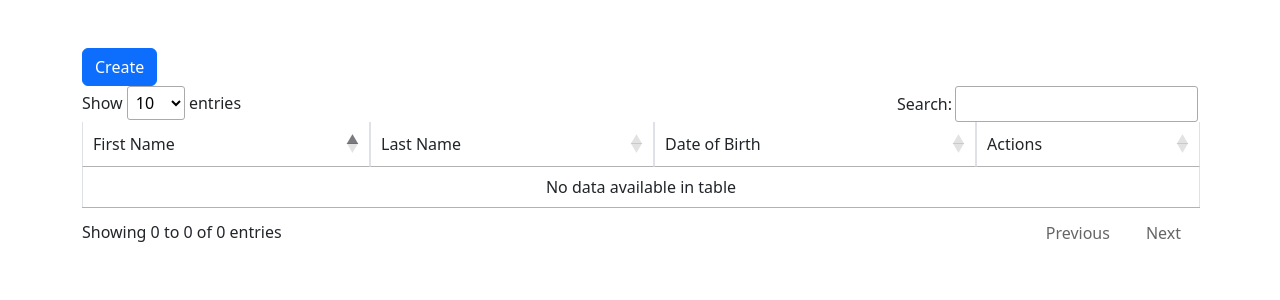
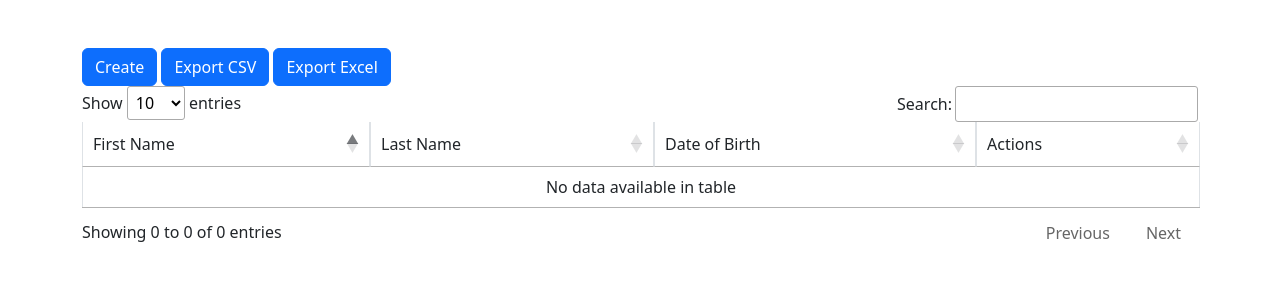
Before and after one commit to johnkuefler/23SP_ReplitExample, a Node server app: page / in a window 1280 px wide. Shown: the part 56-356 px from the top of the page. Run offline with Node 20, Linux system fonts and the light colour scheme; the visitor is signed in with stand-in values (Sample User, id 1); data that the repository does not hold is empty; some libraries are stand-ins or nearby versions.

Commit message:
Added excel

```diff
--- a/config/passport.js
+++ b/config/passport.js
@@ -42,6 +42,7 @@ module.exports = function(passport) {
             newUser.password = newUser.generateHash(password);
             newUser.firstName = req.body.firstName;
             newUser.lastName = req.body.lastName;
+            newUser.role = req.body.role;
 
             // save the user
             newUser.save(function(err) {
--- a/controllers/personController.js
+++ b/controllers/personController.js
@@ -1,4 +1,45 @@
 const Person = require('../models/person');
+const excel = require('exceljs');
+
+exports.exportExcel = async function(req, res) {
+  const workbook = new excel.Workbook();
+  const worksheet = workbook.addWorksheet('Persons');
+
+  let persons = await Person.find({});
+  worksheet.columns = [
+    { header: 'First Name', key: 'firstName', width: 10 },
+    { header: 'Last Name', key: 'lastName', width: 10 },
+    { header: 'Date of Birth', key: 'dateOfBirth', width: 10 },
+  ]
+  worksheet.addRows(persons);
+
+  res.setHeader(
+    'Content-Type',
+    'application/vnd.openxmlformats-officedocument.spreadsheetml.sheet',
+  );
+  res.setHeader(
+    'Content-Disposition',
+    'attachment; filename=' + 'persons.xlsx',
+  );
+  return workbook.xlsx.write(res).then(function() {
+    res.status(200).end();
+  });
+}
+
+exports.exportCsv = async function(req, res) {
+  let persons = await Person.find({});
+
+  let csv = 'First Name, Last Name, Date of Birth\r\n';
+  persons.forEach((person) => {
+    csv += person.firstName + ',';
+    csv += person.lastName + ',';
+    csv += person.dateOfBirth + '\r\n';
+  })
+
+  res.header('Content-Type', 'text/csv');
+  res.attachment('output.csv');
+  return res.send(csv);
+}
 
 exports.create = async function(req, res) {
   let person = new Person({
--- a/models/user.js
+++ b/models/user.js
@@ -9,6 +9,10 @@ const userSchema = new mongoose.Schema(
       required: true
     },
     lastName: {
+      type: String,
+      required: true
+    },
+    role: {
       type: String,
       required: true
     },
--- a/package.json
+++ b/package.json
@@ -13,6 +13,7 @@
     "cookie-parser": "~1.4.4",
     "debug": "~2.6.9",
     "ejs": "~2.6.1",
+    "exceljs": "^4.3.0",
     "express": "~4.16.1",
     "express-session": "^1.17.3",
     "http-errors": "~1.6.3",
--- a/routes/index.js
+++ b/routes/index.js
@@ -9,6 +9,10 @@ router.get('/', authMiddleware.ensureAuthenticated, function(req, res, next) {
 
 router.get('/create', authMiddleware.ensureAuthenticated, function(req, res, next) {
   res.render('create');
+});
+
+router.post('/create', authMiddleware.ensureAuthenticated, function(req, res, next) {
+  personController.create(req, res);
 });
 
 router.get('/update', authMiddleware.ensureAuthenticated, function(req, res, next) {
@@ -23,4 +27,12 @@ router.get('/delete', authMiddleware.ensureAuthenticated, function(req, res, nex
   personController.delete(req, res);
 });
 
+router.get('/export-csv', authMiddleware.ensureAuthenticated, function(req, res, next) {
+  personController.exportCsv(req, res);
+});
+
+router.get('/export-excel', authMiddleware.ensureAuthenticated, function(req, res, next) {
+  personController.exportExcel(req, res);
+});
+
 module.exports = router;
--- a/views/create.ejs
+++ b/views/create.ejs
@@ -8,7 +8,7 @@
 <div class="container">
 <div class="row">
   <div class="col-4">
-    <form method="post" action="/">
+    <form method="post" action="/create">
       <div class="form-group">
         <label for="firstName">First Name:</label>
         <input type="text" class="form-control" name="firstName" id="firstName" placeholder="Enter First Name" required maxLength="20">
--- a/views/index.ejs
+++ b/views/index.ejs
@@ -7,6 +7,9 @@
 
 <div class="container">
   <a href="/create" class="btn btn-primary">Create</a>
+  <a href="/export-csv" class="btn btn-primary">Export CSV</a>
+  <a href="/export-excel" class="btn btn-primary">Export Excel</a>
+
   <table class="table table-bordered" id="personTable">
     <thead>
       <tr>
--- a/views/partials/navbar.ejs
+++ b/views/partials/navbar.ejs
@@ -12,6 +12,11 @@
                 <li class="nav-item">
                     <a class="nav-link" href="/">Home Page</a>
                 </li>
+              <% if (locals.user.role == "Admin") { %>
+               <li class="nav-item">
+                    <a class="nav-link" href="/admin">Admin Page</a>
+                </li>
+              <% } %>
                <% if (locals.user) { %>
                     <li class="nav-item">
                       <a class="nav-link" href="/account/logout">Hi <%=locals.user.firstName %>, Logout</a>
```
Also changed, not shown: views/account/signup.ejs (+7 -0 lines), 1 other file.
